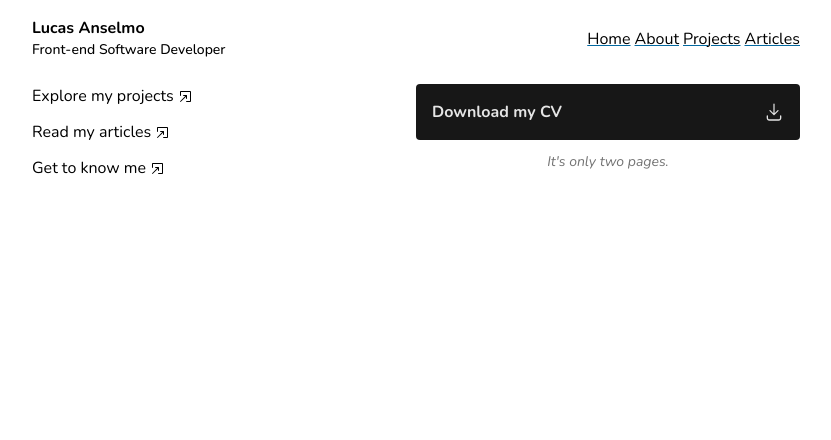
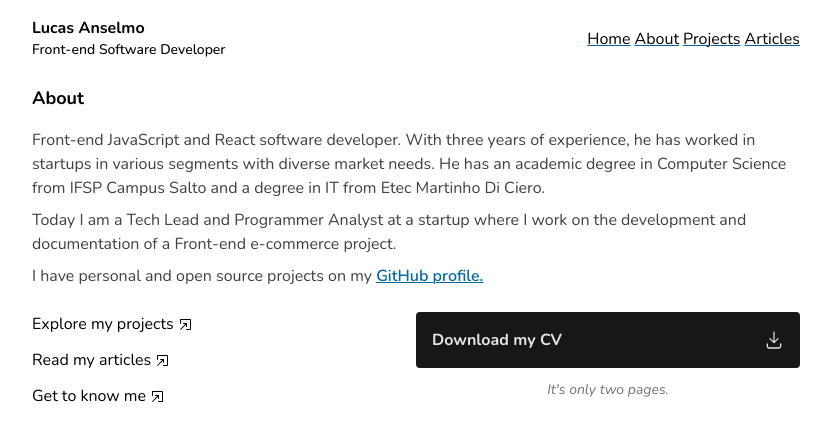
Before and after one commit to LucasAnselmoSilva12345/lucasanselmo-portfolio, a React (Vite) app: page /about in a window 1280 px wide. Shown: the top 440 px of the page, without its empty margins (224-1055 px from the left). Built offline with nearby package versions, Linux system fonts and the light colour scheme.

Commit message:
feat: About page
Signed-off-by: LucasAnselmoSilva12345 <lucasanselmodasilva02@gmail.com>

```diff
--- /dev/null
+++ b/src/pages/about.tsx
@@ -0,0 +1,26 @@
+export function About() {
+  return (
+    <section className="w-full mt-6 mb-2 md:max-w-3xl md:mx-auto">
+      <h1 className="mb-4 text-lg font-nunito font-bold">About</h1>
+      <p className="mb-2 text-base font-nunito font-normal text-neutral-700">
+        Front-end JavaScript and React software developer. With three years of
+        experience, he has worked in startups in various segments with diverse
+        market needs. He has an academic degree in Computer Science from IFSP
+        Campus Salto and a degree in IT from Etec Martinho Di Ciero.
+      </p>
+      <p className="mb-2 text-base font-nunito font-normal text-neutral-700">
+        Today I am a Tech Lead and Programmer Analyst at a startup where I work
+        on the development and documentation of a Front-end e-commerce project.
+      </p>
+      <p className="text-base font-nunito font-normal text-neutral-700">
+        I have personal and open source projects on my{' '}
+        <a
+          href="https://github.com/LucasAnselmoSilva12345/"
+          className="font-semibold text-sky-700 underline decoration-sky-700 decoration-1 underline-offset-1"
+        >
+          GitHub profile.
+        </a>
+      </p>
+    </section>
+  );
+}
--- a/src/routes.tsx
+++ b/src/routes.tsx
@@ -2,6 +2,7 @@ import { BrowserRouter, Route, Routes } from 'react-router-dom';
 import { Home } from './pages/home';
 import { Header } from './components/header';
 import { Footer } from './components/footer';
+import { About } from './pages/about';
 
 export function RoutesApp() {
   return (
@@ -10,6 +11,7 @@ export function RoutesApp() {
       <main>
         <Routes>
           <Route path="/" element={<Home />}></Route>
+          <Route path="/about" element={<About />}></Route>
         </Routes>
       </main>
       <Footer />
```
